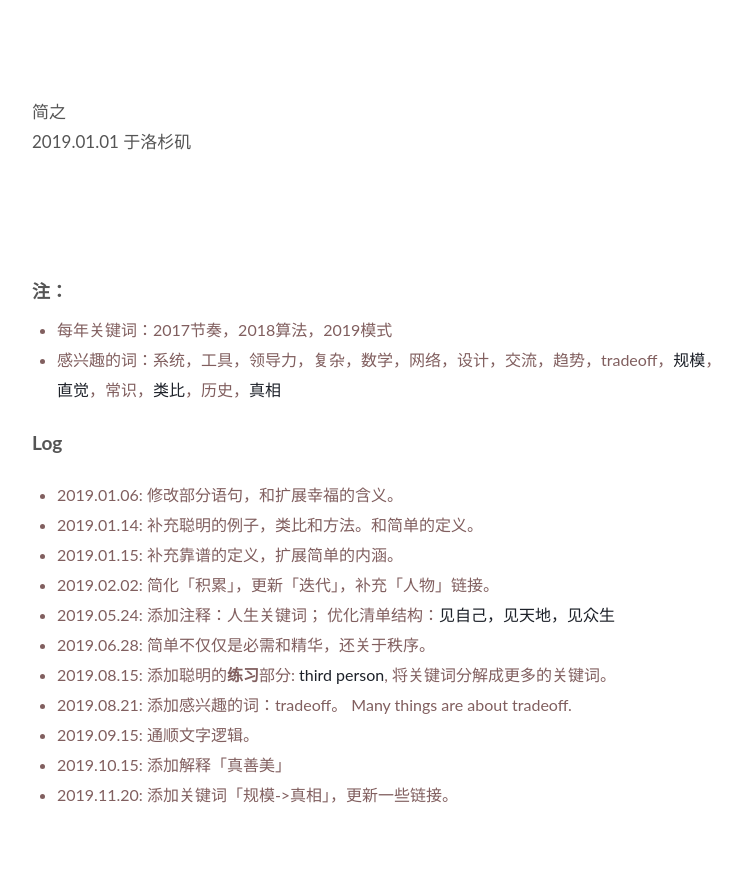
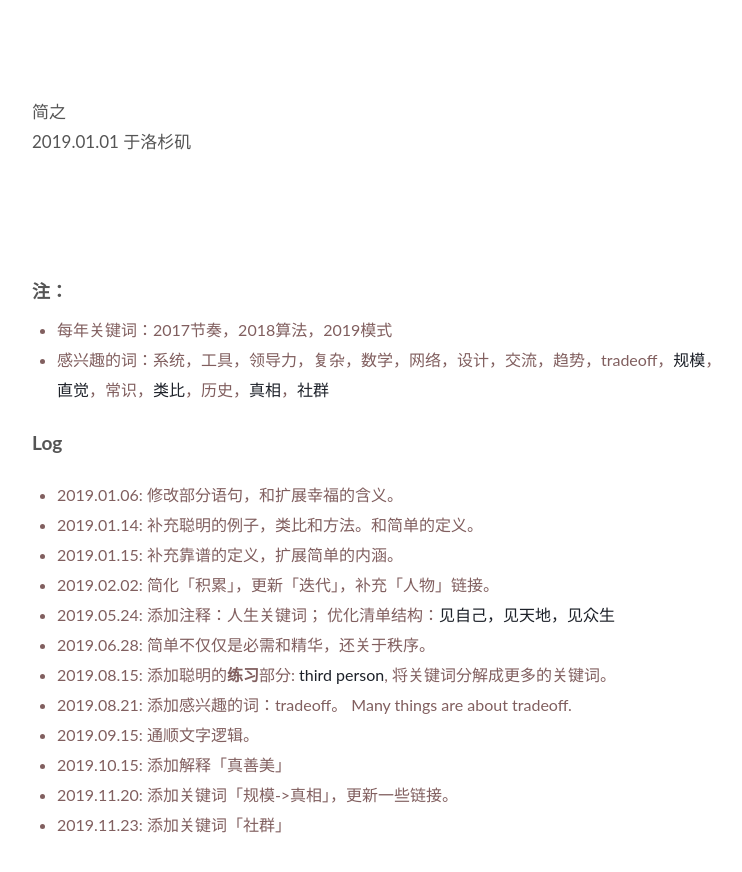
Before and after one commit to WillWang-X/willwang-x.github.io, a Jekyll site: the page built from _posts/2019-01-01-life-README.md, in a window 1280 px wide and 900 px high, scrolled down 4620 px. Shown: the top 872 px of the window, without its empty margins (258-1000 px from the left). Built offline with Jekyll 4.4.1, drawn with Linux system fonts in a browser that asks for light colours.

Commit message:
Added community

```diff
--- a/_posts/2019-01-01-life-README.md
+++ b/_posts/2019-01-01-life-README.md
@@ -161,7 +161,7 @@
 ### 注：
 
 - 每年关键词：2017节奏，2018算法，2019模式
-- 感兴趣的词：系统，工具，领导力，复杂，数学，网络，设计，交流，趋势，tradeoff，[规模](https://book.douban.com/subject/30244461/)，[直觉](https://book.douban.com/subject/30340107/)，常识，[类比](https://book.douban.com/subject/30383926/)，历史，[真相](https://book.douban.com/subject/33387422/)
+- 感兴趣的词：系统，工具，领导力，复杂，数学，网络，设计，交流，趋势，tradeoff，[规模](https://book.douban.com/subject/30244461/)，[直觉](https://book.douban.com/subject/30340107/)，常识，[类比](https://book.douban.com/subject/30383926/)，历史，[真相](https://book.douban.com/subject/33387422/)，[社群](https://workflowy.com/s/public/rc0YTBuDYAcI3TA9)
 
 ## Log
 
@@ -176,3 +176,4 @@
 * 2019.09.15: 通顺文字逻辑。
 * 2019.10.15: 添加解释「真善美」
 * 2019.11.20: 添加关键词「规模->真相」，更新一些链接。
+* 2019.11.23: 添加关键词「社群」
```
